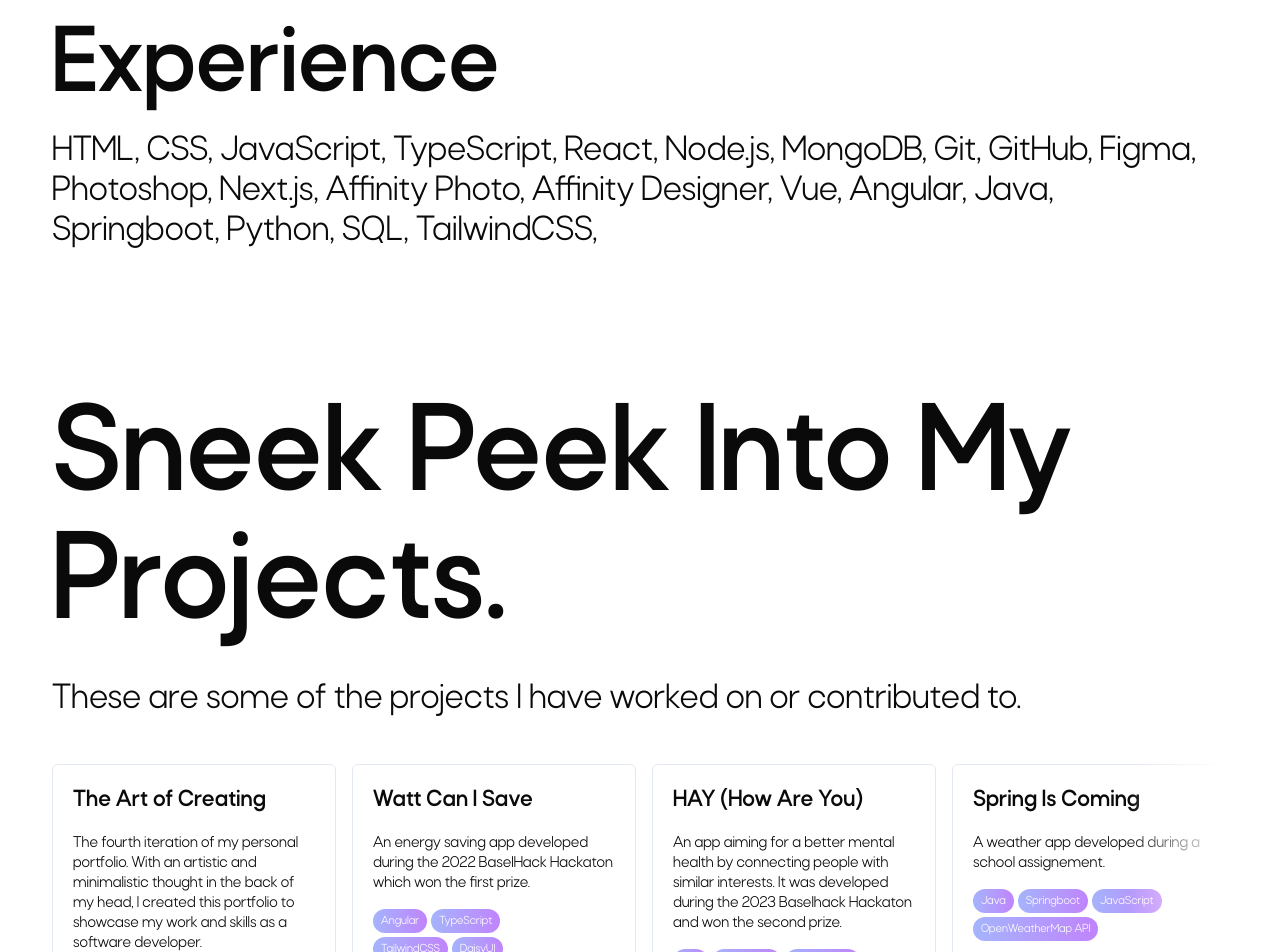
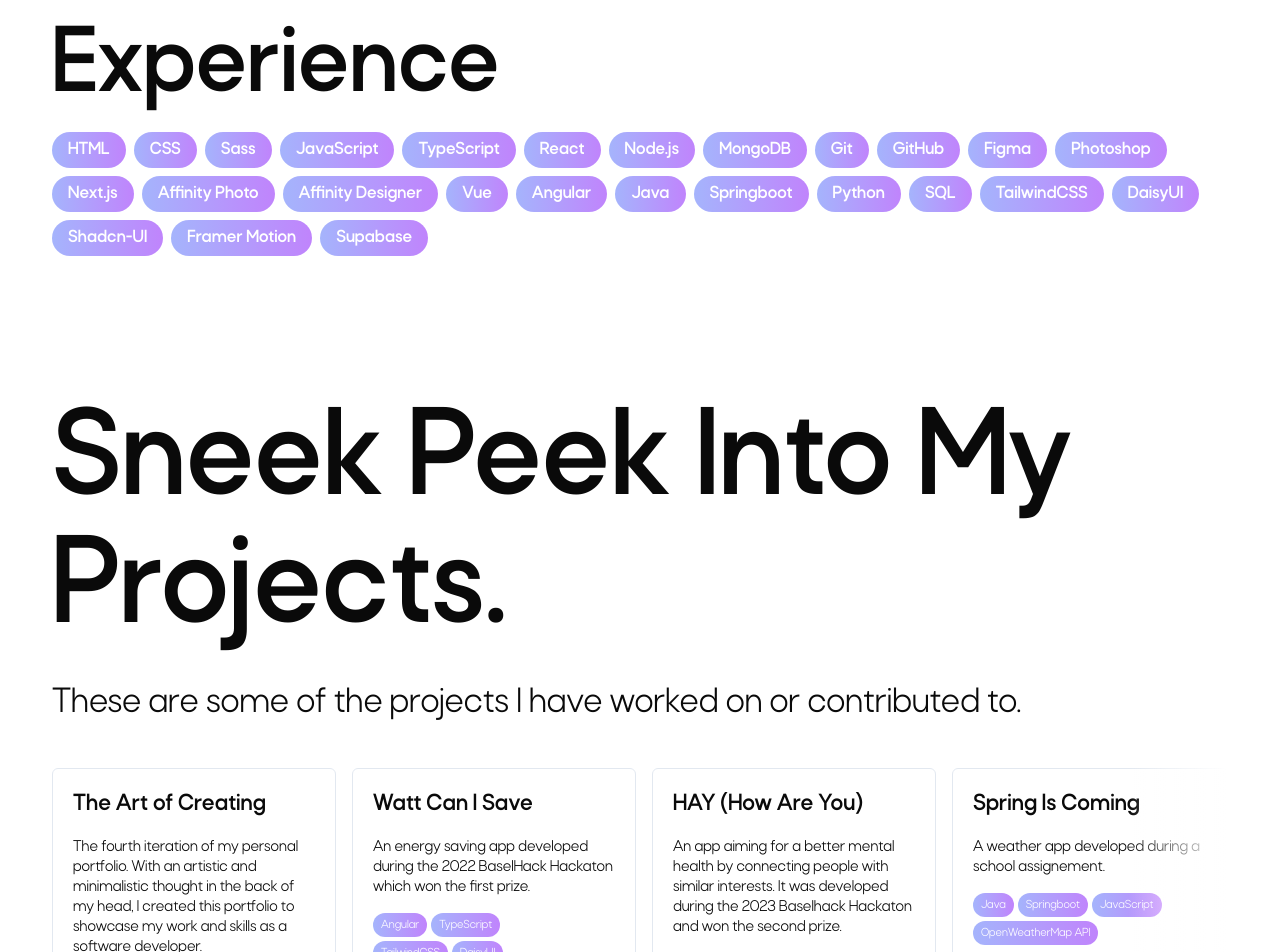
Before and after one commit to leonden/dev-portfolio, a Next.js app: page / in a window 1280 px wide. Shown: the part 1280-2232 px from the top of the page. Built offline with nearby package versions, Linux system fonts and the light colour scheme.

Commit message:
"Already forgor what I did but it looks cool"

```diff
--- a/app/about.tsx
+++ b/app/about.tsx
@@ -1,6 +1,7 @@
 import Heading from "@/components/essential/heading"
 import Paragraph from "@/components/essential/paragraph/paragraph"
 import Section from "@/components/essential/section"
+import Tag from "@/components/tag/tag"
 import c from "@/content/en.json"
 import React from "react"
 
@@ -13,9 +14,11 @@ export default function About() {
             <Heading type="h3" className="text-5xl xl:text-8xl font-bold">
                 {c.content.about.subtitle1}
             </Heading>
-            <Paragraph className="text-4xl">
+            <Paragraph className="text-4xl flex flex-wrap gap-2">
                 {c.content.about.experience.tools.map((tool, index) => (
-                    <span key={index}>{tool}, </span>
+                    <Tag variant="primary" size="lg" key={index}>
+                        {tool}
+                    </Tag>
                 ))}
             </Paragraph>
         </Section>
--- a/components/essential/card.tsx
+++ b/components/essential/card.tsx
@@ -1,8 +1,7 @@
-import Image from "next/image"
 import Link from "next/link"
 import React from "react"
 import Button from "./button/button"
-import Tag from "../tag"
+import Tag from "../tag/tag"
 import { cn } from "@/lib/utils"
 
 type CardProps = {
@@ -40,7 +39,7 @@ export default function Card({ card, className }: CardProps) {
             {card.tags && (
                 <div className="max-w-[200px] flex-wrap flex gap-1">
                     {card.tags.map((tag, index) => (
-                        <Tag variant="primary" key={index}>
+                        <Tag variant="primary" size="sm" key={index}>
                             {tag}
                         </Tag>
                     ))}
--- a/components/footer.tsx
+++ b/components/footer.tsx
@@ -52,7 +52,8 @@ export default function Footer() {
                     <p className="text-xl mt-4">
                         {c.footer.copyright + currentYear}
                     </p>
-                    <p className="text-xl mt-4">{c.footer.addition}</p>
+                    <p className="text-xl mt-4">{c.footer.p1}</p>
+                    <p className="text-xl mt-4">{c.footer.p2}</p>
                 </div>
             </div>
         </footer>
--- a/components/tag.tsx
+++ /dev/null
@@ -1,24 +0,0 @@
-import React from "react"
-import { cn } from "@/lib/utils"
-
-type TagProps = {
-    children: string | React.ReactNode
-    variant?: "primary" | "secondary" | "tertiary"
-}
-
-export default function Tag({ children, variant = "primary" }: TagProps) {
-    return (
-        <div
-            className={cn(
-                "px-2 py-1 rounded-3xl w-fit grid place-items-center h-fit cursor-pointer text-xs leading-1",
-                variant === "primary" &&
-                    "bg-gradient-to-r from-indigo-300 to-purple-400 origin-left text-white",
-                variant === "secondary" && "bg-black text-white",
-                variant === "tertiary" &&
-                    "bg-white text-black border border-black"
-            )}
-        >
-            {children}
-        </div>
-    )
-}
--- /dev/null
+++ b/components/tag/config.ts
@@ -0,0 +1,7 @@
+// Configuartion for the tag component.
+
+export const hover = { scale: 1.025 }
+
+export const tap = { scale: 0.975 }
+
+export const transition = { type: "spring", stiffness: 200, damping: 10 }
--- /dev/null
+++ b/components/tag/tag.tsx
@@ -0,0 +1,38 @@
+"use client"
+import React from "react"
+import { cn } from "@/lib/utils"
+import { motion } from "framer-motion"
+import * as cfg from "./config"
+
+type TagProps = {
+    children: string | React.ReactNode
+    variant?: "primary" | "secondary" | "tertiary"
+    size?: "sm" | "md" | "lg"
+}
+
+export default function Tag({
+    children,
+    variant = "primary",
+    size = "md",
+}: TagProps) {
+    return (
+        <motion.button
+            whileHover={cfg.hover}
+            whileTap={cfg.tap}
+            transition={cfg.transition}
+            className={cn(
+                "rounded-3xl w-fit grid place-items-center h-fit cursor-pointer",
+                size === "sm" && "px-2 py-1 text-xs leading-1",
+                size === "md" && "px-3 py-2 text-sm leading-2",
+                size === "lg" && "px-4 py-3 text-lg leading-3 font-bold",
+                variant === "primary" &&
+                    "bg-gradient-to-r from-indigo-300 to-purple-400 origin-left text-white",
+                variant === "secondary" && "bg-black text-white",
+                variant === "tertiary" &&
+                    "bg-white text-black border border-black"
+            )}
+        >
+            {children}
+        </motion.button>
+    )
+}
--- a/content/en.json
+++ b/content/en.json
@@ -4,7 +4,8 @@
     "description": "Portfolio",
     "footer": {
         "copyright": "Copyright © ",
-        "addition": "Designed and developed by Leon Hochwimmer",
+        "p1": "Designed and developed by Leon Hochwimmer",
+        "p2": "Implemented using Next.js 14",
         "slogan": "Don't just tell, show."
     },
     "socials": [
@@ -44,6 +45,7 @@
                 "tools": [
                     "HTML",
                     "CSS",
+                    "Sass",
                     "JavaScript",
                     "TypeScript",
                     "React",
@@ -62,7 +64,11 @@
                     "Springboot",
                     "Python",
                     "SQL",
-                    "TailwindCSS"
+                    "TailwindCSS",
+                    "DaisyUI",
+                    "Shadcn-UI",
+                    "Framer Motion",
+                    "Supabase"
                 ]
             }
         },
```
